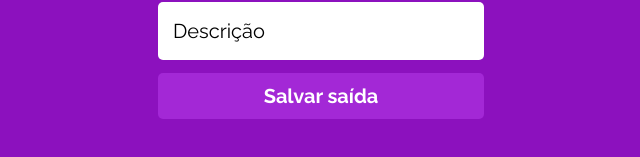
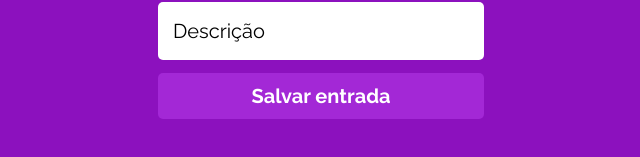
Before and after one commit to Dridr1/MyWalllet-Front, a React (Create React App) app: page /new-exit in a window 1280 px wide. Shown: the part 165-322 px from the top of the page, without its empty margins (319-959 px from the left). Built offline with nearby package versions, Linux system fonts and the light colour scheme; a web font is replaced by a local one.

Commit message:
feat: added integration to the API

```diff
--- a/src/components/NewEntry/Index.js
+++ b/src/components/NewEntry/Index.js
@@ -1,16 +1,39 @@
-import React from 'react';
+import React, { useContext, useState } from 'react';
+import { useNavigate } from 'react-router-dom';
+import AuthContext from '../../contexts/authContext';
+import { newMovement } from '../../services/api';
 import { Form, Input, Button } from '../SignIn/Styles';
 import {Container, SubTitle } from './Styles';
 
 export default function NewEntry() {
+    const navigate = useNavigate();
+
+    const {token} = useContext(AuthContext);
+
+    const [entryData, setEntryData] = useState({description: '', value: '', type: 'entry'});
+
+    const handleChange = e => {
+        setEntryData({...entryData, [e.target.name]: e.target.value});
+    }
+
+    const handleSubmit = e => {
+        e.preventDefault();
+
+        const promise = newMovement(entryData, token);
+
+        promise.then( () => {
+            navigate('/home');
+        }).catch(err => console.log(err));
+    }
+
     return (
         <Container>
             <SubTitle>
                 <h2>Nova entrada</h2>
                 </SubTitle>
-            <Form>
-                <Input placeholder='Valor' type='text' />
-                <Input placeholder='Descrição' type='text' />
+            <Form onSubmit={handleSubmit}>
+                <Input onChange={handleChange} name='value' placeholder='Valor' type='text' />
+                <Input onChange={handleChange} name='description' placeholder='Descrição' type='text' />
                 <Button>Salvar entrada</Button>
             </Form>
         </Container>
--- a/src/components/NewExit/Index.js
+++ b/src/components/NewExit/Index.js
@@ -1,16 +1,38 @@
-import React from 'react';
+import React, { useContext, useState } from 'react';
+import { useNavigate } from 'react-router-dom';
+import AuthContext from '../../contexts/authContext';
+import { newMovement } from '../../services/api';
 import { Container, SubTitle } from '../NewEntry/Styles';
 import { Input, Button, Form } from '../SignIn/Styles';
+
 export default function NewExit() {
+    const navigate = useNavigate();
+
+    const {token} = useContext(AuthContext);
+
+    const [entryData, setEntryData] = useState({description: '', value: '', type: 'exit'});
+
+    const handleChange = e => {
+        setEntryData({...entryData, [e.target.name]: e.target.value});
+    }
+
+    const handleSubmit = e => {
+        e.preventDefault();
+        const promise = newMovement(entryData, token);
+        promise.then( () => {
+            navigate('/home');
+        }).catch(err => console.log(err));
+    }
+
     return (
         <Container>
             <SubTitle>
                 <h2>Nova saída</h2>
-            </SubTitle>
-            <Form>
-                <Input placeholder='Valor' type='text' />
-                <Input placeholder='Descrição' type='text' />
-                <Button>Salvar saída</Button>
+                </SubTitle>
+            <Form onSubmit={handleSubmit}>
+                <Input onChange={handleChange} name='value' placeholder='Valor' type='text' />
+                <Input onChange={handleChange} name='description' placeholder='Descrição' type='text' />
+                <Button>Salvar entrada</Button>
             </Form>
         </Container>
     );
```
